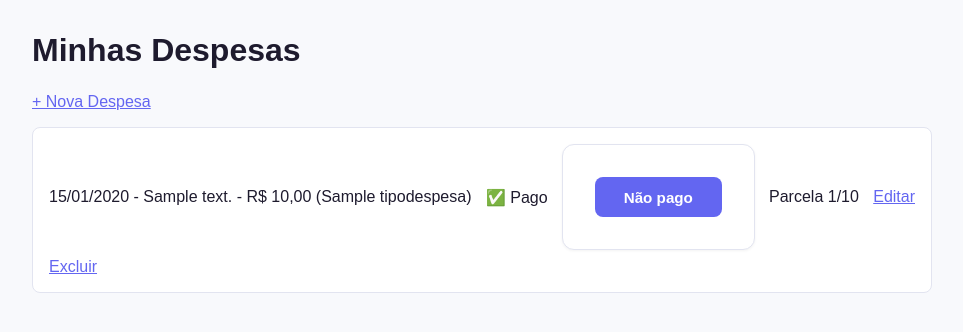
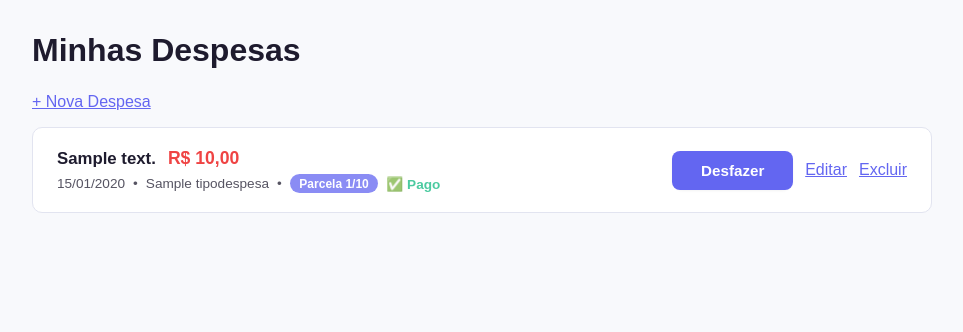
Before and after one commit to ReneBerredo/Controle-Financeiro, a Django app: page /financas/despesas/ in a window 1280 px wide. Shown: the part 138-470 px from the top of the page, without its empty margins (158-1121 px from the left). Run offline with Django 5.2, Linux system fonts and the light colour scheme; a user stored in the database is signed in; tables that the repository leaves empty hold one stand-in row (values such as "Sample post").

Commit message:
Redesign visual das listagens de receitas e despesas com cards organizados

```diff
--- a/financas/templates/financas/lista_despesas.html
+++ b/financas/templates/financas/lista_despesas.html
@@ -9,26 +9,37 @@
 
     <ul>
     {% for despesa in despesas %}
-            <li>{{ despesa.data|date:"d/m/Y" }} - {{ despesa.descricao }} - R$ {{ despesa.valor }} ({{ despesa.tipo }})
-
+        <li>
+            <div class="item-info">
+                <div class="item-principal">
+                    <span class="item-descricao">{{ despesa.descricao }}</span>
+                    <span class="item-valor valor-negativo">R$ {{ despesa.valor|floatformat:2 }}</span>
+                </div>
+                <div class="item-detalhes">
+                    <span>{{ despesa.data|date:"d/m/Y" }}</span>
+                    <span>•</span>
+                    <span>{{ despesa.tipo }}</span>
+                    {% if despesa.parcelado %}
+                        <span>•</span>
+                        <span class="badge-parcela">Parcela {{ despesa.parcela_atual }}/{{ despesa.total_parcelas }}</span>
+                    {% endif %}
                     {% if despesa.pago %}
                         <span class="status-pago">✅ Pago</span>
                     {% else %}
-                    <span class="status-pendente">⏳ Aguardando</span>
+                        <span class="status-pendente">⏳ A pagar</span>
                     {% endif %}
-
-                <form method="post" action="{% url 'alternar_pago_despesa' despesa.id %}" style="display: inline;">
+                </div>
+            </div>
+            <div class="item-acoes">
+                <form method="post" action="{% url 'alternar_pago_despesa' despesa.id %}">
                     {% csrf_token %}
-                    <button type="submit">
-                        {% if despesa.pago %}Não pago{% else %}Pago{% endif %}
+                    <button type="submit" class="btn-secundario">
+                        {% if despesa.pago %}Desfazer{% else %}Marcar pago{% endif %}
                     </button>
                 </form>
-
-                {% if despesa.parcelado %}
-                <span class="badge-parcela">Parcela {{ despesa.parcela_atual}}/{{ despesa.total_parcelas }}</span>
-            {% endif %}
                 <a href="{% url 'editar_despesa' despesa.id %}">Editar</a>
                 <a href="{% url 'excluir_despesa' despesa.id %}">Excluir</a>
+            </div>
         </li>
     {% empty %}
         <li>Nenhuma despesa cadastrada ainda.</li>
--- a/static/css/style.css
+++ b/static/css/style.css
@@ -85,14 +85,98 @@ ul {
 ul li {
     background-color: var(--cor-card);
     border: 1px solid var(--cor-borda);
-    border-radius: 8px;
-    padding: 1rem;
+    border-radius: 10px;
+    padding: 1.2rem 1.5rem;
     margin-bottom: 0.75rem;
     display: flex;
     align-items: center;
     justify-content: space-between;
     flex-wrap: wrap;
+    gap: 1rem;
+    transition: box-shadow 0.2s;
+}
+
+ul li:hover {
+    box-shadow: 0 2px 8px rgba(0, 0, 0, 0.08);
+}
+
+.item-info {
+    flex: 1;
+    min-width: 200px;
+}
+
+.item-principal {
+    display: flex;
+    align-items: baseline;
+    gap: 0.75rem;
+    margin-bottom: 0.35rem;
+}
+
+.item-descricao {
+    font-weight: 600;
+    font-size: 1.05rem;
+}
+
+.item-valor {
+    font-weight: 700;
+    font-size: 1.1rem;
+}
+
+.item-detalhes {
+    display: flex;
+    align-items: center;
     gap: 0.5rem;
+    font-size: 0.85rem;
+    opacity: 0.75;
+}
+
+.status-pago {
+    color: var(--cor-sucesso);
+    font-weight: 600;
+}
+
+.status-pendente {
+    color: var(--cor-primaria);
+    font-weight: 600;
+}
+
+.badge-parcela {
+    background-color: var(--cor-primaria);
+    color: white;
+    padding: 0.15rem 0.6rem;
+    border-radius: 12px;
+    font-size: 0.75rem;
+    font-weight: 600;
+}
+
+.item-acoes {
+    display: flex;
+    align-items: center;
+    gap: 0.75rem;
+    flex-wrap: wrap;
+}
+
+.item-acoes form {
+    background: none;
+    border: none;
+    padding: 0;
+    max-width: none;
+}
+
+.btn-secundario {
+    padding: 0.4rem 0.9rem;
+    background-color: transparent;
+    color: var(--cor-primaria);
+    border: 1px solid var(--cor-primaria);
+    border-radius: 6px;
+    cursor: pointer;
+    font-size: 0.85rem;
+    font-weight: 600;
+}
+
+.btn-secundario:hover {
+    background-color: var(--cor-primaria);
+    color: white;
 }
 
 form {
```
Also changed, not shown: financas/templates/financas/lista_receitas.html (+16 -7 lines). Lines whose indentation alone changed are shown as unchanged.
